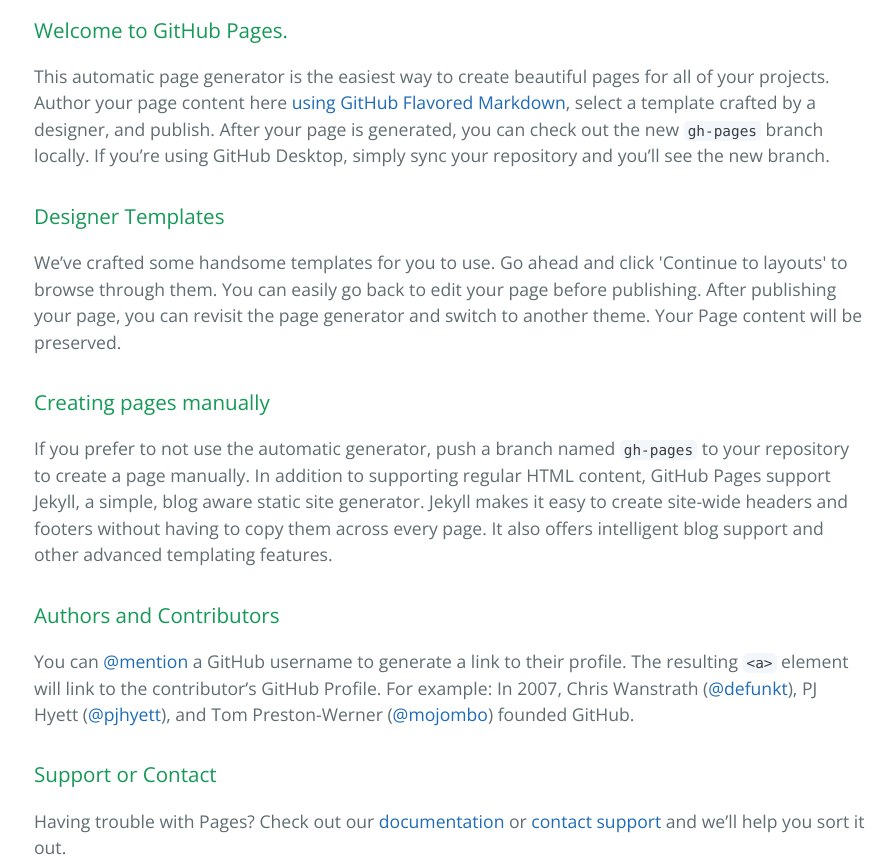
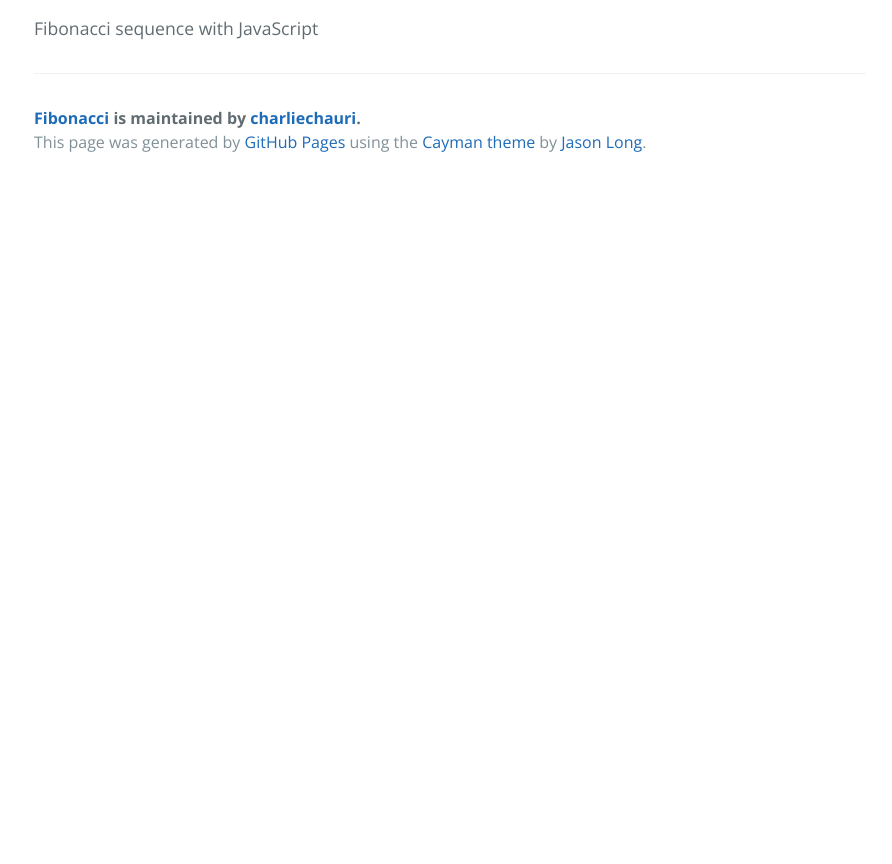
Before and after one commit to charliechauri/fibonacci, a plain HTML site: page index.html in a window 1280 px wide. Shown: the part 400-1264 px from the top of the page, without its empty margins (190-1082 px from the left). After the commit the page ends 800 px from the top, so only its background shows below. Drawn offline with nearby package versions, Linux system fonts and the light colour scheme.

```diff
--- a/index.html
+++ b/index.html
@@ -19,30 +19,7 @@
     </section>
 
     <section class="main-content">
-      <h3>
-<a id="welcome-to-github-pages" class="anchor" href="#welcome-to-github-pages" aria-hidden="true"><span class="octicon octicon-link"></span></a>Welcome to GitHub Pages.</h3>
-
-<p>This automatic page generator is the easiest way to create beautiful pages for all of your projects. Author your page content here <a href="https://guides.github.com/features/mastering-markdown/">using GitHub Flavored Markdown</a>, select a template crafted by a designer, and publish. After your page is generated, you can check out the new <code>gh-pages</code> branch locally. If you’re using GitHub Desktop, simply sync your repository and you’ll see the new branch.</p>
-
-<h3>
-<a id="designer-templates" class="anchor" href="#designer-templates" aria-hidden="true"><span class="octicon octicon-link"></span></a>Designer Templates</h3>
-
-<p>We’ve crafted some handsome templates for you to use. Go ahead and click 'Continue to layouts' to browse through them. You can easily go back to edit your page before publishing. After publishing your page, you can revisit the page generator and switch to another theme. Your Page content will be preserved.</p>
-
-<h3>
-<a id="creating-pages-manually" class="anchor" href="#creating-pages-manually" aria-hidden="true"><span class="octicon octicon-link"></span></a>Creating pages manually</h3>
-
-<p>If you prefer to not use the automatic generator, push a branch named <code>gh-pages</code> to your repository to create a page manually. In addition to supporting regular HTML content, GitHub Pages support Jekyll, a simple, blog aware static site generator. Jekyll makes it easy to create site-wide headers and footers without having to copy them across every page. It also offers intelligent blog support and other advanced templating features.</p>
-
-<h3>
-<a id="authors-and-contributors" class="anchor" href="#authors-and-contributors" aria-hidden="true"><span class="octicon octicon-link"></span></a>Authors and Contributors</h3>
-
-<p>You can <a href="https://github.com/blog/821" class="user-mention">@mention</a> a GitHub username to generate a link to their profile. The resulting <code>&lt;a&gt;</code> element will link to the contributor’s GitHub Profile. For example: In 2007, Chris Wanstrath (<a href="https://github.com/defunkt" class="user-mention">@defunkt</a>), PJ Hyett (<a href="https://github.com/pjhyett" class="user-mention">@pjhyett</a>), and Tom Preston-Werner (<a href="https://github.com/mojombo" class="user-mention">@mojombo</a>) founded GitHub.</p>
-
-<h3>
-<a id="support-or-contact" class="anchor" href="#support-or-contact" aria-hidden="true"><span class="octicon octicon-link"></span></a>Support or Contact</h3>
-
-<p>Having trouble with Pages? Check out our <a href="https://help.github.com/pages">documentation</a> or <a href="https://github.com/contact">contact support</a> and we’ll help you sort it out.</p>
+      <p>Fibonacci sequence with JavaScript</p>
 
       <footer class="site-footer">
         <span class="site-footer-owner"><a href="https://github.com/charliechauri/fibonacci">Fibonacci</a> is maintained by <a href="https://github.com/charliechauri">charliechauri</a>.</span>
```
Also changed, not shown: params.json (+1 -1 lines).
